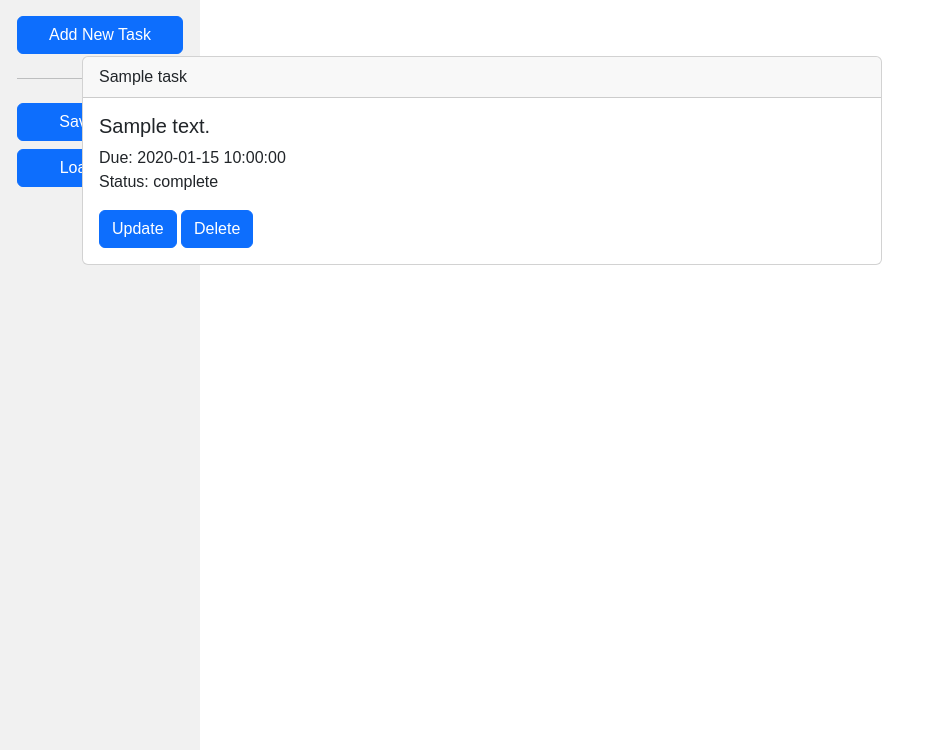
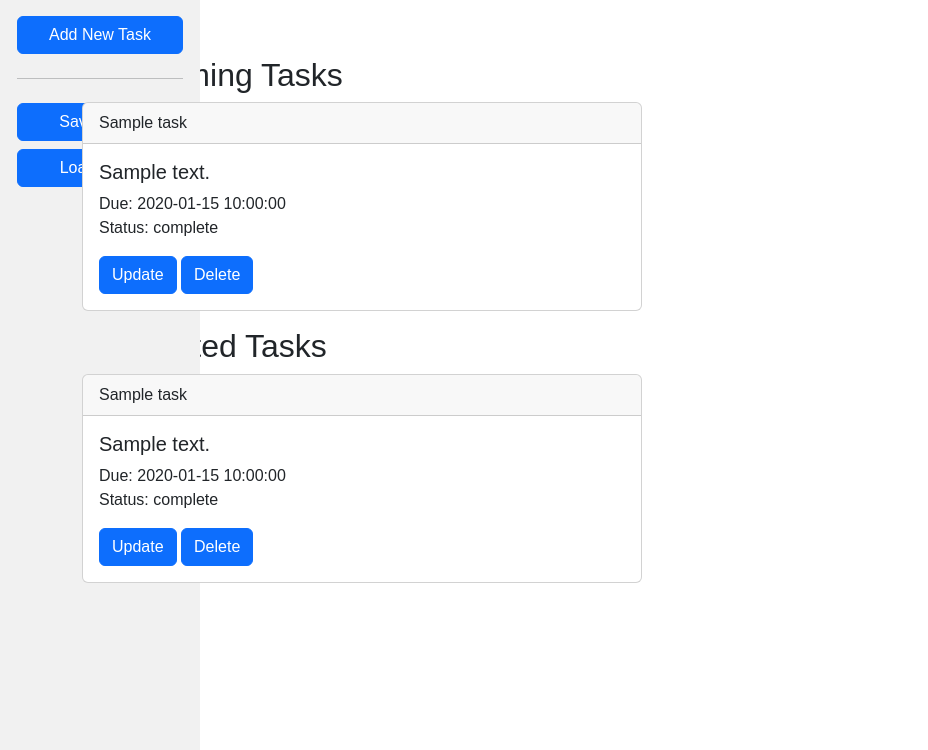
Before and after one commit to vskvj3/flask-task-manager, a Flask app: template templates/index.html in a window 1280 px wide. Shown: the part 50-800 px from the top of the page, without its empty margins (0-928 px from the left). Run offline with Flask 3, Linux system fonts and the light colour scheme; the template is opened without the code that fills it: most values are stand-ins (such as "Sample title", 1, 10 or a date in 2020).

Commit message:
feat: completed and incomplete tasks in different rows

```diff
--- a/app.py
+++ b/app.py
@@ -14,7 +14,11 @@ def index():
     Index page
     '''
     tasks = task_manager.view_tasks()
-    return render_template('index.html', tasks=tasks)
+    if tasks:
+        tasks.reverse()
+    complete_tasks = [task for task in tasks if task.status == 'complete']
+    incomplete_tasks = [task for task in tasks if task.status == 'incomplete']
+    return render_template('index.html', tasks=tasks, complete_tasks=complete_tasks, incomplete_tasks=incomplete_tasks)
 
 @app.route('/addtask', methods=['GET', 'POST'])
 def add_task():
@@ -41,6 +45,7 @@ def update_task(task_id):
         description = request.form['description']
         due_date = request.form['due_date']
         status = request.form['status']
+        print(title, description, due_date, status)
         try:
             task_manager.update_task(task_id, title=title, description=description, due_date=due_date, status=status)
         except ValueError:
--- a/dumps/tasks.json
+++ b/dumps/tasks.json
@@ -1 +1 @@
-[{"title": "dsf", "description": "ds", "due_date": "2024-05-31", "status": "fds"}, {"title": "t2", "description": "res", "due_date": "2024-06-08", "status": "gfds"}]
+[{"title": "dsf", "description": "ds", "due_date": "2024-05-31", "status": "incomplete"}, {"title": "t2", "description": "res", "due_date": "2024-06-08", "status": "complete"}]
--- a/templates/index.html
+++ b/templates/index.html
@@ -4,7 +4,7 @@ content %}
 <div class="sidebar">
   <div class="d-grid gap-2 col-10 mx-auto mt-3">
     <a href="{{ url_for('add_task') }}" class="btn btn-primary">Add New Task</a>
-    <hr/>
+    <hr />
     <form action="{{ url_for('save_tasks') }}" method="post">
       <button type="submit" class="btn btn-primary w-100">Save Tasks</button>
     </form>
@@ -17,11 +17,15 @@ content %}
 <div class="container">
   <h1>Tasks</h1>
   {% if tasks == [] %}
-  <p>No tasks found.</p>
+  <p>No tasks found.<br />Add a task to continue</p>
   {% else %}
+  <div class="row">
     <div class="col">
-    {% for task in tasks %}
-    <div class="card mb-3" style="width: 50rem">
+      <h2>Upcomming Tasks</h2>
+      {% if incomplete_tasks == [] %}
+      <p>No upcomming tasks found.</p>
+      {% endif %} {% for task in incomplete_tasks %}
+      <div class="card mb-3" style="width: 35rem">
         <div class="card-header">{{ task.title }}</div>
         <div class="card-body">
           <h5 class="card-title">{{ task.description }}</h5>
@@ -45,6 +49,38 @@ content %}
       </div>
       {% endfor %}
     </div>
+
+    <div class="col">
+      <h2>Completed Tasks</h2>
+      {% if complete_tasks == [] %}
+      <p>No completed tasks found.</p>
+      {% endif %}
+      {% for task in complete_tasks %}
+      <div class="card mb-3" style="width: 35rem">
+        <div class="card-header">{{ task.title }}</div>
+        <div class="card-body">
+          <h5 class="card-title">{{ task.description }}</h5>
+          <p class="card-text">
+            Due: {{ task.due_date }}<br />
+            Status: {{ task.status }}<br />
+          </p>
+          <a
+            href="{{ url_for('update_task', task_id=loop.index0) }}"
+            class="btn btn-primary"
+            >Update</a
+          >
+          <form
+            action="{{ url_for('delete_task', task_id=loop.index0) }}"
+            method="post"
+            style="display: inline"
+          >
+            <button class="btn btn-primary" type="submit">Delete</button>
+          </form>
+        </div>
+      </div>
+      {% endfor %}
+    </div>
+  </div>
   {% endif %}
 </div>
 {% endblock %}
```
Lines whose indentation alone changed are shown as unchanged.
